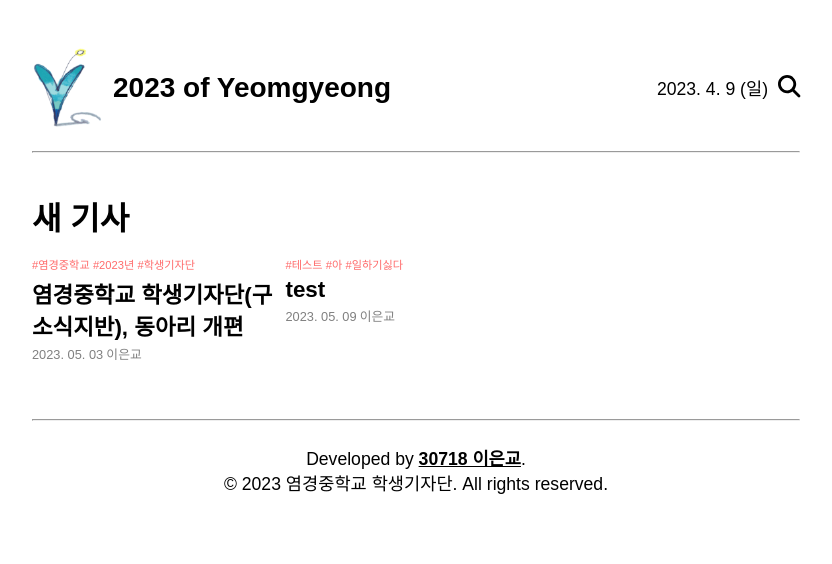
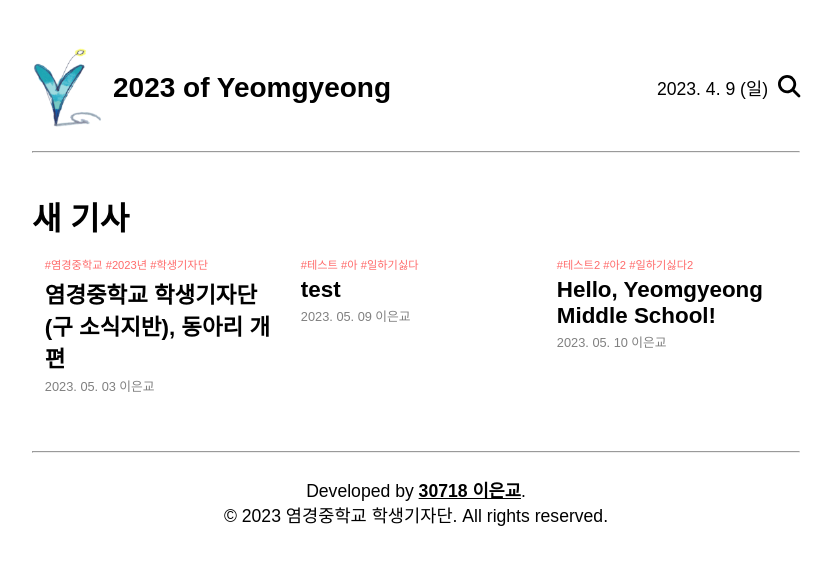
Before and after one commit to ymgng-reporter/2023-Yeomgyeong-Reporters-Homepage, a Next.js app: page / in a window 1280 px wide. Shown: the top 564 px of the page, without its empty margins (224-1056 px from the left). Built offline with nearby package versions, Linux system fonts and the light colour scheme; a web font is replaced by a local one.

Commit message:
스타일 변경

```diff
--- a/app/globals.css
+++ b/app/globals.css
@@ -75,10 +75,11 @@ a {
 .reports {
   width: 100%;
   display: flex;
+  justify-content: space-around;
 }
 
 .report {
-  width: 33%;
+  width: 30%;
   padding-top: 1vh;
 }
 
--- a/app/page.js
+++ b/app/page.js
@@ -59,6 +59,18 @@ export default function Home() {
               <span className="reporter">이은교</span>
             </div>
           </div>
+		<div className="report">
+		<span className="reportHashtags">
+		  <span className="reportHashtag">#테스트2</span>
+		  <span className="reportHashtag">#아2</span>
+		  <span className="reportHashtag">#일하기싫다2</span>
+		</span>
+		<h2 className="reportTitle">Hello, Yeomgyeong Middle School!</h2>
+		<div className="reportInfo">
+		  <span className="reportDate">2023. 05. 10</span>
+		  <span className="reporter">이은교</span>
+		</div>
+	  </div>
         </div>
       </div>
       <div className="footer">
```
Also changed, not shown: 1 other file (tests, documents, lock files or other folders).
